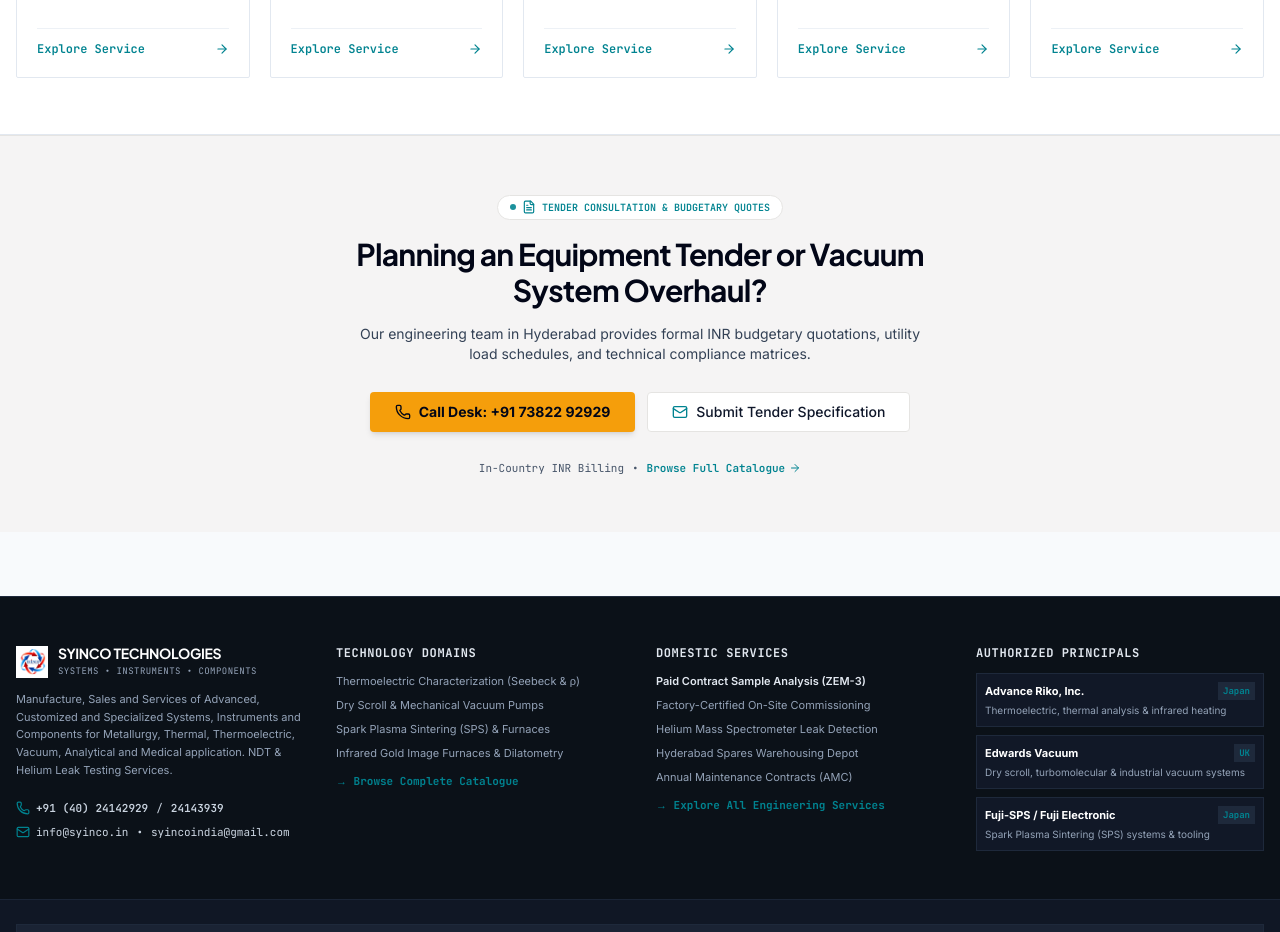
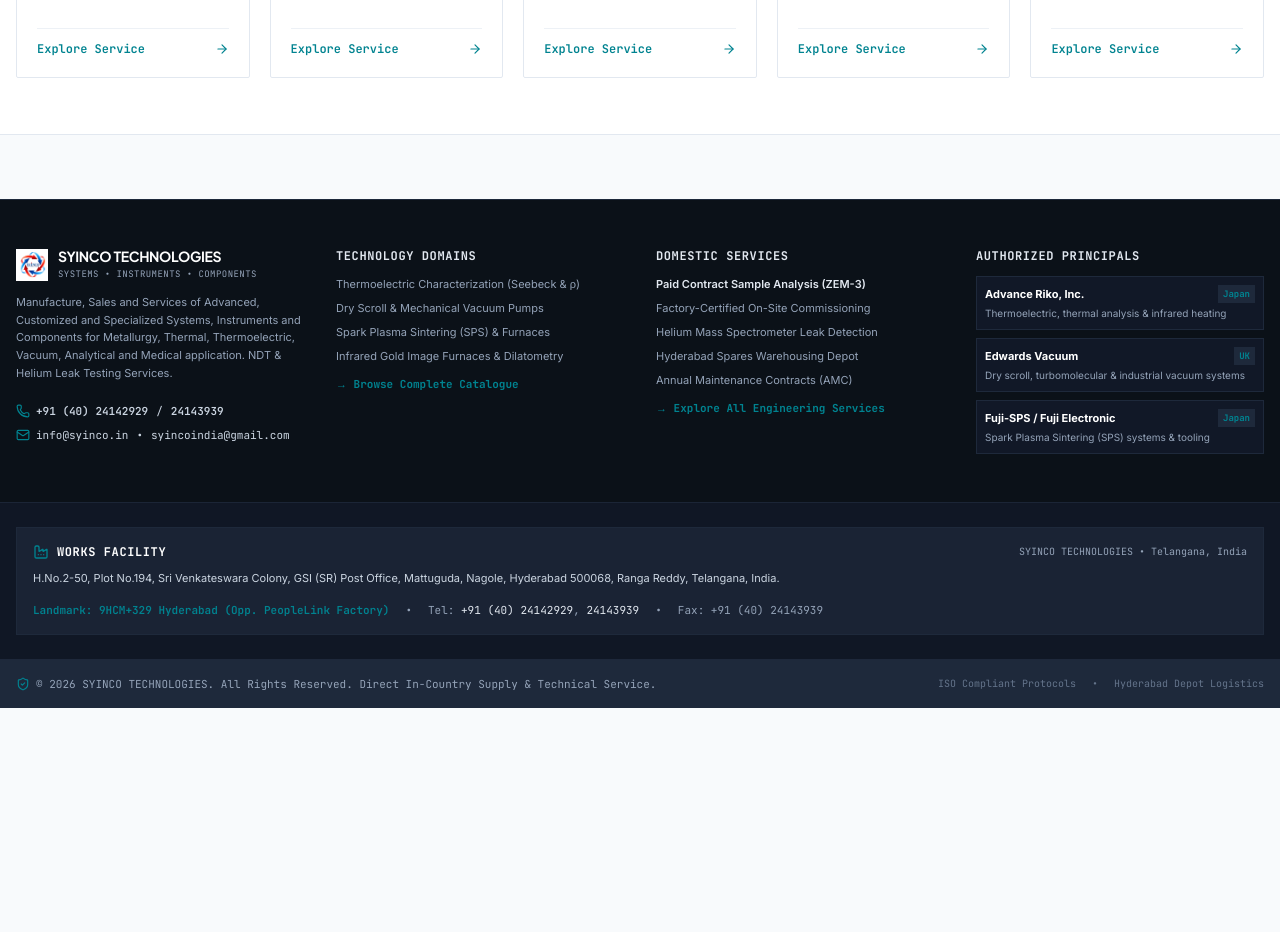
Before and after one commit to vivanvj21/syinco_website, a Next.js app: page / in a window 1280 px wide. Shown: the part 2940-3872 px from the top of the page. After the commit the page ends 3648 px from the top, so only its background shows below. Built offline with nearby package versions, Linux system fonts and the light colour scheme.

Commit message:
fix: remove Tender Consultation & Budgetary Quotes section from homepage

```diff
--- a/src/app/page.tsx
+++ b/src/app/page.tsx
@@ -5,7 +5,6 @@ import { PrincipalShowcase } from "@/components/business/PrincipalShowcase";
 import { CuratedFlagshipGrid } from "@/components/business/CuratedFlagshipGrid";
 import { IndustriesSection } from "@/components/business/IndustriesSection";
 import { ServicesOverviewModule } from "@/components/business/ServicesOverviewModule";
-import { FinalConversionHorizon } from "@/components/business/FinalConversionHorizon";
 
 export const metadata: Metadata = {
   title: "SYINCO TECHNOLOGIES | Precision Scientific Systems, Vacuum & Thermal Instrumentation",
@@ -30,9 +29,6 @@ export default function HomePage() {
 
       {/* 5. DOMESTIC ENGINEERING SERVICES */}
       <ServicesOverviewModule />
-
-      {/* 6. CONVERSION HORIZON */}
-      <FinalConversionHorizon />
     </main>
   );
 }
```
